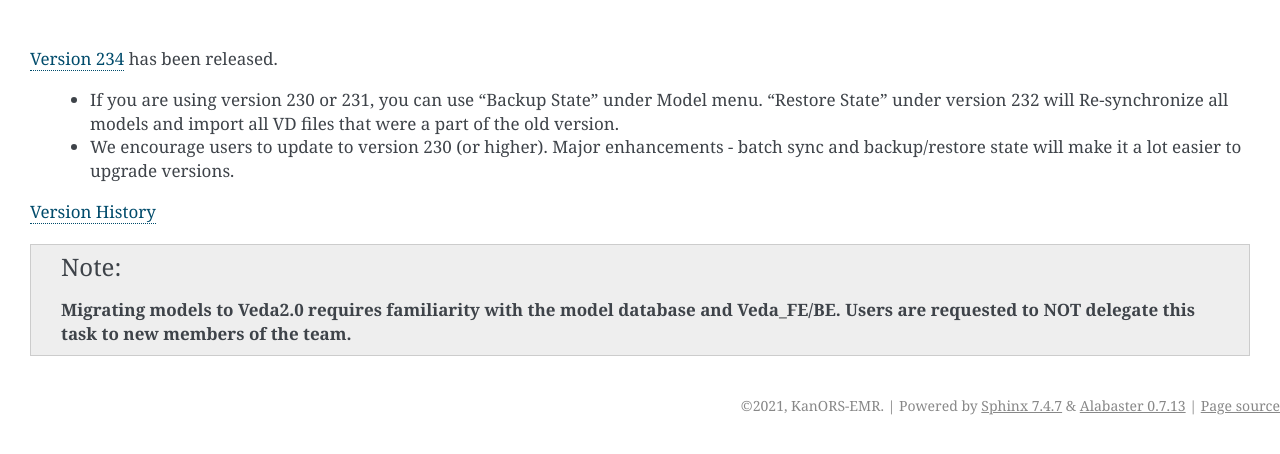
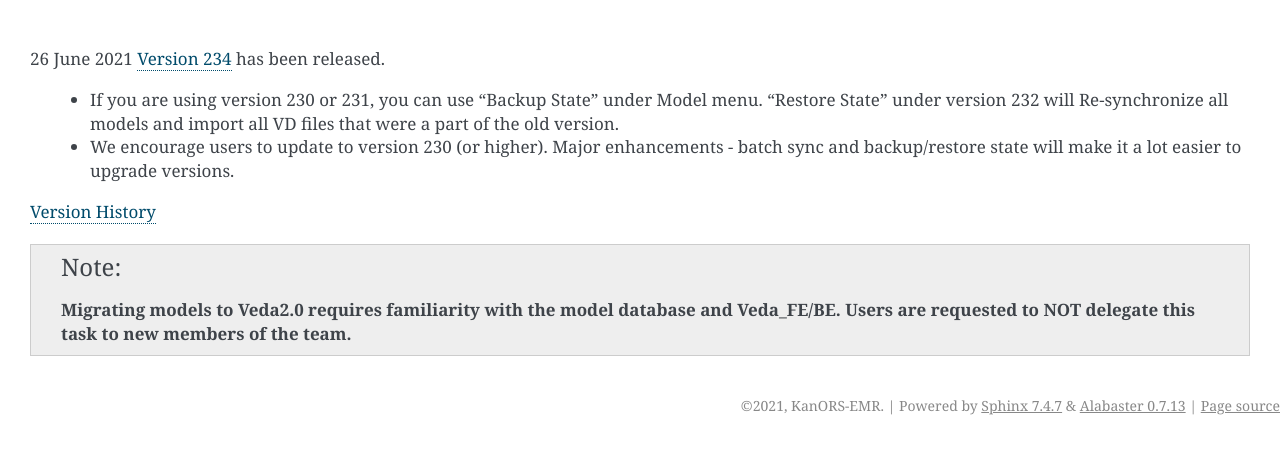
Before and after one commit to kanors-emr/Veda-start-page-news, a Sphinx documentation site: the page built from docs/source/index.rst, in a window 1280 px wide. Shown: the top 454 px of the page. Built offline with Sphinx 7.4.7, drawn with Linux system fonts in a browser that asks for light colours.

Commit message:
trying date

```diff
--- a/docs/source/index.rst
+++ b/docs/source/index.rst
@@ -6,7 +6,7 @@
 
 .. topic:: \
 
-`Version 234 <https://github.com/kanors-emr/Veda2.0-Installation>`_ has been released.
+26 June 2021 `Version 234 <https://github.com/kanors-emr/Veda2.0-Installation>`_ has been released.
 
    * If you are using version 230 or 231, you can use "Backup State" under Model menu. "Restore State" under version 232 will Re-synchronize all models and import all VD files that were a part of the old version.
    * We encourage users to update to version 230 (or higher). Major enhancements - batch sync and backup/restore state will make it a lot easier to upgrade versions.
```
